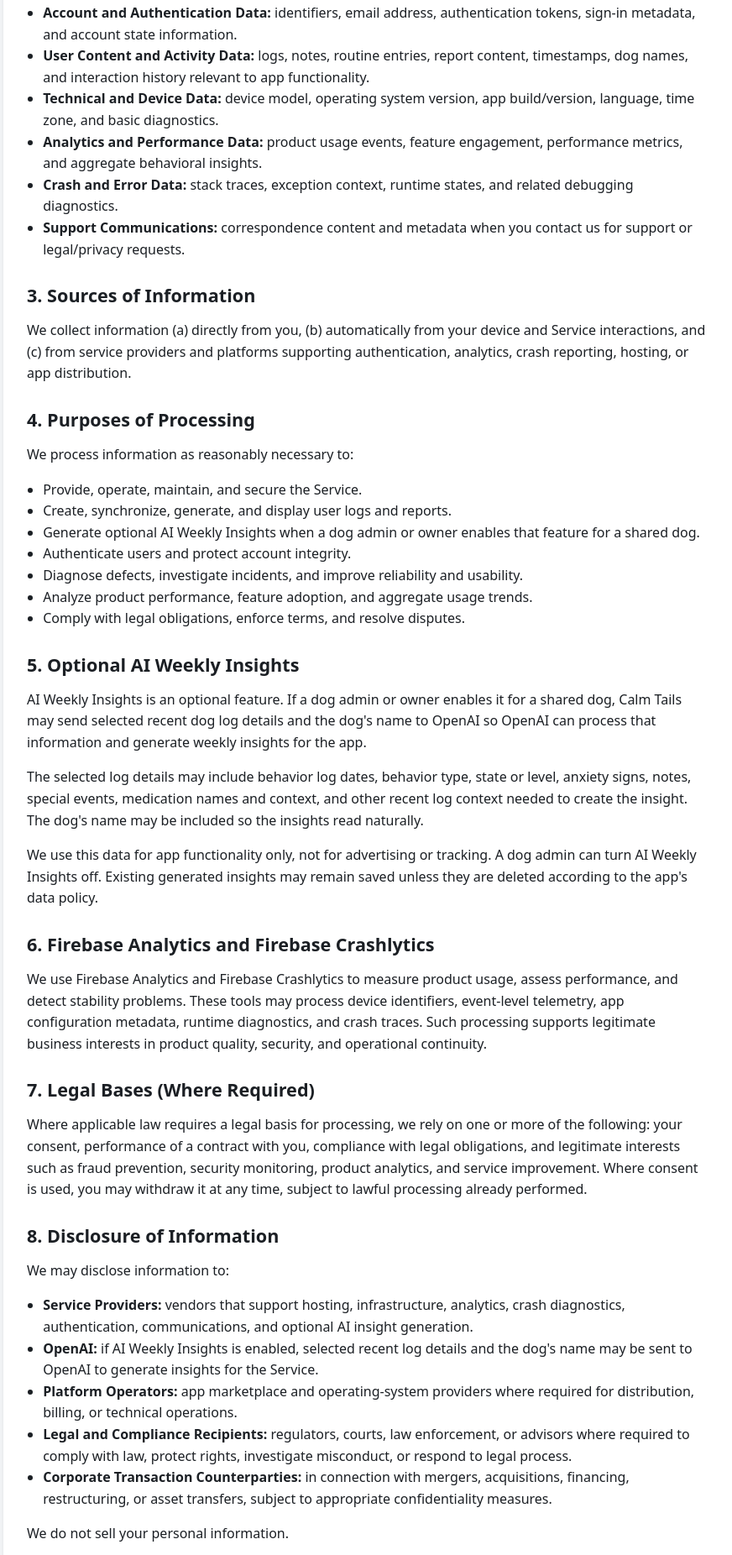
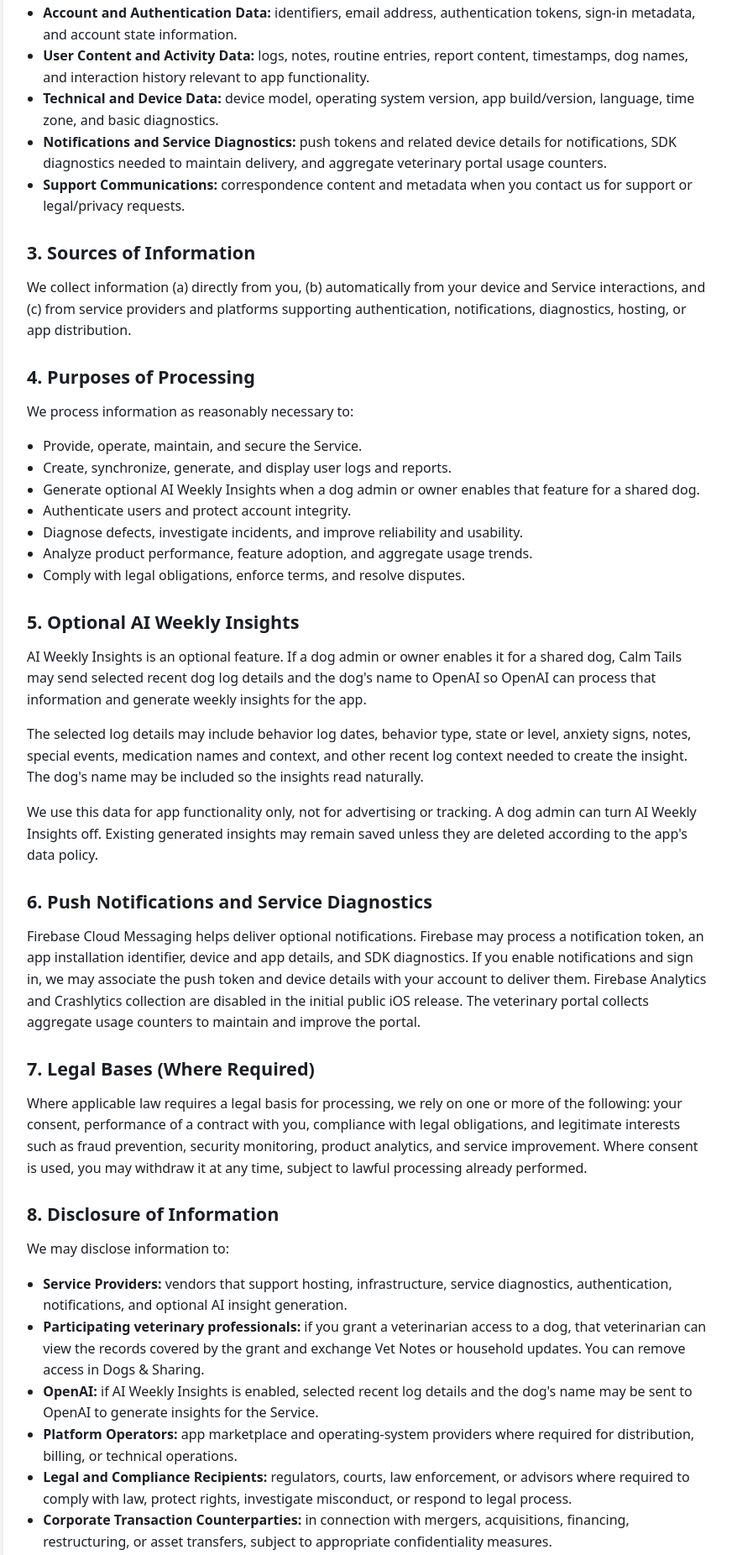
Before and after one commit to eldercampanha/calmtails-support, a plain HTML site: page docs/legal/privacy/index.html in a window 1280 px wide. Shown: the part 578-2430 px from the top of the page at 84% size, without its empty margins (202-1074 px from the left). Drawn offline with Linux system fonts and the light colour scheme.

Commit message:
Clarify Calm Tails release privacy practices

```diff
--- a/docs/legal/privacy/index.html
+++ b/docs/legal/privacy/index.html
@@ -4,7 +4,7 @@
   <meta charset="utf-8" />
   <title>Calm Tails Privacy Policy</title>
   <meta name="viewport" content="width=device-width, initial-scale=1" />
-  <meta name="description" content="Comprehensive Privacy Policy for Calm Tails addressing account data, user content, optional AI Weekly Insights, Firebase Analytics and Crashlytics, retention, rights, international transfers, and children’s privacy." />
+  <meta name="description" content="Comprehensive Privacy Policy for Calm Tails addressing account data, user content, optional AI Weekly Insights, push notifications, veterinary sharing, account deletion, retention, rights, international transfers, and children’s privacy." />
   <link rel="stylesheet" href="/assets/legal.css" />
 </head>
 <body>
@@ -12,13 +12,13 @@
     <article class="card" role="article" aria-labelledby="title">
       <header>
         <h1 id="title">Calm Tails Privacy Policy</h1>
-        <p class="muted"><em>Last updated: <time datetime="2026-05-16">2026-05-16</time></em></p>
+        <p class="muted"><em>Last updated: <time datetime="2026-11-14">2026-11-14</time></em></p>
       </header>
 
       <p>This Privacy Policy describes how Calm Tails ("Calm Tails," "we," "us," or "our") collects, uses, stores, discloses, and otherwise processes information when you access or use the Calm Tails application and related services (collectively, the <strong>"Service"</strong>). By using the Service, you acknowledge the processing practices described in this Privacy Policy, subject to applicable law.</p>
 
       <h2 id="scope">1. Scope and Applicability</h2>
-      <p>This Privacy Policy applies to information processed through the Service, including mobile app interactions, account-related workflows, customer support communications, analytics, and crash reporting. This Privacy Policy does not apply to third-party products, websites, or services that may be linked from or integrated with the Service, each of which is governed by its own privacy documentation.</p>
+      <p>This Privacy Policy applies to information processed through the Service, including mobile app interactions, the veterinary portal, account-related workflows, and customer support communications. This Privacy Policy does not apply to third-party products, websites, or services that may be linked from or integrated with the Service, each of which is governed by its own privacy documentation.</p>
 
       <h2 id="categories">2. Categories of Information We Process</h2>
       <p>Depending on feature configuration, deployment model, and your usage choices, we may process the following categories of information:</p>
@@ -26,13 +26,12 @@
         <li><strong>Account and Authentication Data:</strong> identifiers, email address, authentication tokens, sign-in metadata, and account state information.</li>
         <li><strong>User Content and Activity Data:</strong> logs, notes, routine entries, report content, timestamps, dog names, and interaction history relevant to app functionality.</li>
         <li><strong>Technical and Device Data:</strong> device model, operating system version, app build/version, language, time zone, and basic diagnostics.</li>
-        <li><strong>Analytics and Performance Data:</strong> product usage events, feature engagement, performance metrics, and aggregate behavioral insights.</li>
-        <li><strong>Crash and Error Data:</strong> stack traces, exception context, runtime states, and related debugging diagnostics.</li>
+        <li><strong>Notifications and Service Diagnostics:</strong> push tokens and related device details for notifications, SDK diagnostics needed to maintain delivery, and aggregate veterinary portal usage counters.</li>
         <li><strong>Support Communications:</strong> correspondence content and metadata when you contact us for support or legal/privacy requests.</li>
       </ul>
 
       <h2 id="sources">3. Sources of Information</h2>
-      <p>We collect information (a) directly from you, (b) automatically from your device and Service interactions, and (c) from service providers and platforms supporting authentication, analytics, crash reporting, hosting, or app distribution.</p>
+      <p>We collect information (a) directly from you, (b) automatically from your device and Service interactions, and (c) from service providers and platforms supporting authentication, notifications, diagnostics, hosting, or app distribution.</p>
 
       <h2 id="usage">4. Purposes of Processing</h2>
       <p>We process information as reasonably necessary to:</p>
@@ -51,8 +50,8 @@
       <p>The selected log details may include behavior log dates, behavior type, state or level, anxiety signs, notes, special events, medication names and context, and other recent log context needed to create the insight. The dog's name may be included so the insights read naturally.</p>
       <p>We use this data for app functionality only, not for advertising or tracking. A dog admin can turn AI Weekly Insights off. Existing generated insights may remain saved unless they are deleted according to the app's data policy.</p>
 
-      <h2 id="firebase">6. Firebase Analytics and Firebase Crashlytics</h2>
-      <p>We use Firebase Analytics and Firebase Crashlytics to measure product usage, assess performance, and detect stability problems. These tools may process device identifiers, event-level telemetry, app configuration metadata, runtime diagnostics, and crash traces. Such processing supports legitimate business interests in product quality, security, and operational continuity.</p>
+      <h2 id="firebase">6. Push Notifications and Service Diagnostics</h2>
+      <p>Firebase Cloud Messaging helps deliver optional notifications. Firebase may process a notification token, an app installation identifier, device and app details, and SDK diagnostics. If you enable notifications and sign in, we may associate the push token and device details with your account to deliver them. Firebase Analytics and Crashlytics collection are disabled in the initial public iOS release. The veterinary portal collects aggregate usage counters to maintain and improve the portal.</p>
 
       <h2 id="legal-bases">7. Legal Bases (Where Required)</h2>
       <p>Where applicable law requires a legal basis for processing, we rely on one or more of the following: your consent, performance of a contract with you, compliance with legal obligations, and legitimate interests such as fraud prevention, security monitoring, product analytics, and service improvement. Where consent is used, you may withdraw it at any time, subject to lawful processing already performed.</p>
@@ -60,7 +59,8 @@
       <h2 id="sharing">8. Disclosure of Information</h2>
       <p>We may disclose information to:</p>
       <ul>
-        <li><strong>Service Providers:</strong> vendors that support hosting, infrastructure, analytics, crash diagnostics, authentication, communications, and optional AI insight generation.</li>
+        <li><strong>Service Providers:</strong> vendors that support hosting, infrastructure, service diagnostics, authentication, notifications, and optional AI insight generation.</li>
+        <li><strong>Participating veterinary professionals:</strong> if you grant a veterinarian access to a dog, that veterinarian can view the records covered by the grant and exchange Vet Notes or household updates. You can remove access in Dogs &amp; Sharing.</li>
         <li><strong>OpenAI:</strong> if AI Weekly Insights is enabled, selected recent log details and the dog's name may be sent to OpenAI to generate insights for the Service.</li>
         <li><strong>Platform Operators:</strong> app marketplace and operating-system providers where required for distribution, billing, or technical operations.</li>
         <li><strong>Legal and Compliance Recipients:</strong> regulators, courts, law enforcement, or advisors where required to comply with law, protect rights, investigate misconduct, or respond to legal process.</li>
@@ -76,7 +76,7 @@
 
       <h2 id="rights">11. Your Rights and Choices</h2>
       <p>Subject to applicable law and verification requirements, you may have rights to access, correct, delete, or receive a copy of certain personal information, and to object to or restrict specific processing activities. You may also be entitled to withdraw consent in jurisdictions where consent is the relevant legal basis. You may exercise applicable rights by contacting us at the email address below.</p>
-      <p>You may also manage certain settings directly in your device and app environment, including notification preferences, permission controls, AI Weekly Insights settings, and local data deletion options.</p>
+      <p>You may also manage notification preferences, permission controls, and AI Weekly Insights in the app or device settings. To permanently delete your account and associated records, choose <strong>Delete account</strong> in Settings and confirm with your password. Dogs with another owner remain with that owner, along with the other owner’s records. Files you previously exported or shared with other services are managed separately.</p>
 
       <h2 id="regional">12. Regional Privacy Notices</h2>
       <p>Residents of certain jurisdictions (including, where applicable, the European Economic Area, United Kingdom, California, and other U.S. states with privacy statutes) may have additional rights and disclosures under local law. We will apply jurisdiction-specific rights and limitations where legally required.</p>
```
